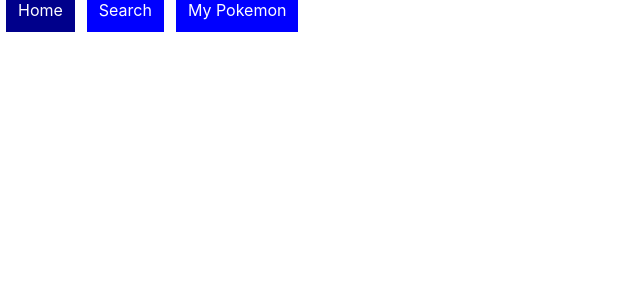
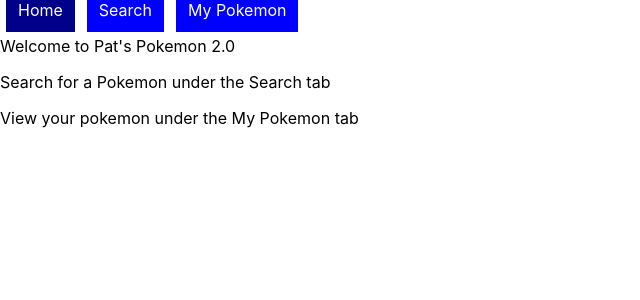
Before and after one commit to patrickmason73/phase-2-project, a React (Create React App) app: page / in a window 1280 px wide. Shown: the top 300 px of the page, without its empty margins (0-640 px from the left). Built offline with nearby package versions, Linux system fonts and the light colour scheme; no server answers.

Commit message:
working nav bar

```diff
--- a/src/components/App.js
+++ b/src/components/App.js
@@ -4,6 +4,7 @@
 import SearchBar from "./SearchBar";
 import MyPokemon from "./MyPokemon";
 import PokemonCard from "./PokemonCard";
+import Home from "./Home";
 
 
 function App() {
@@ -36,7 +37,7 @@
 
 
   return (
-    <div className="App">
+    <div>
 <Navbar/>
 <Switch>
   <Route exact path="/search">
@@ -46,6 +47,9 @@
  <Route exact path="/mypokemon">
 <MyPokemon pokemon={myPokemon} setMyPokemon={setMyPokemon}/>
  </Route>
+ <Route exact path="/">
+<Home />
+ </Route>
 </Switch>
     </div>
   );
--- /dev/null
+++ b/src/components/Home.js
@@ -0,0 +1,18 @@
+import React from "react";
+
+function Home() {
+
+return (
+    <div>
+    <p>Welcome to Pat's Pokemon 2.0</p>
+
+    <p>Search for a Pokemon under the Search tab</p>
+
+    <p>View your pokemon under the My Pokemon tab</p>
+    </div>
+)
+
+}
+
+
+export default Home
```
